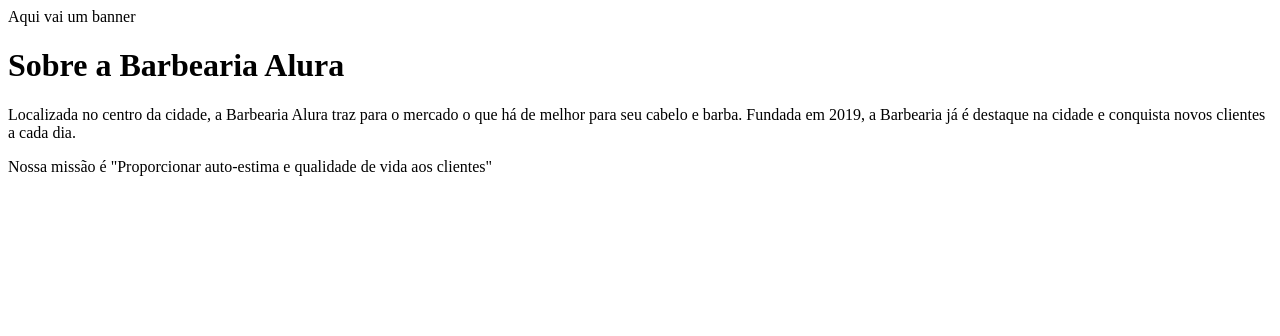
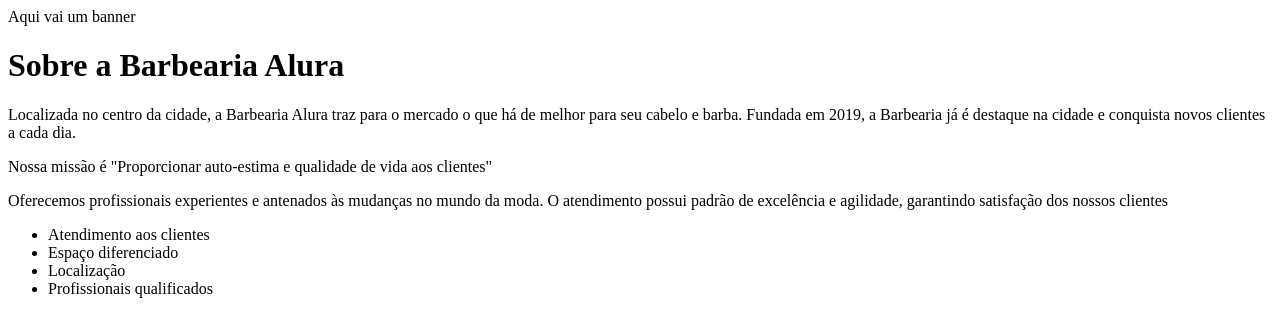
Before and after one commit to oraculotw/BarbeariaAlura1BAndretta, a plain HTML site: page index.html in a window 1280 px wide. Drawn offline with Linux system fonts and the light colour scheme.

Commit message:
index.html

```diff
--- a/index.html
+++ b/index.html
@@ -17,6 +17,25 @@
     <p>Nossa missão é "Proporcionar auto-estima e
         qualidade de vida aos clientes"
     </p>
-    <p></p>
+    <p>Oferecemos profissionais experientes e antenados às mudanças no mundo da moda. O atendimento possui padrão de excelência e agilidade,
+    garantindo satisfação dos nossos clientes</p>
+
+    <div>
+        <ul>
+            <li>Atendimento aos clientes</li>
+            <li>Espaço diferenciado</li>
+            <li>Localização</li>
+            <li>Profissionais qualificados</li>
+        </ul>
+    </div>
+
+
+
+
+
+
+
+
+
 </body>
 </html>
```
